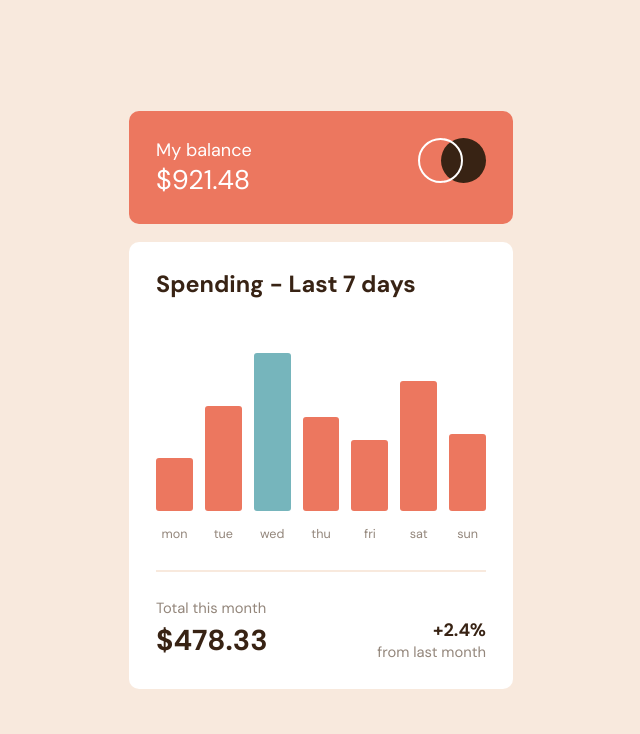
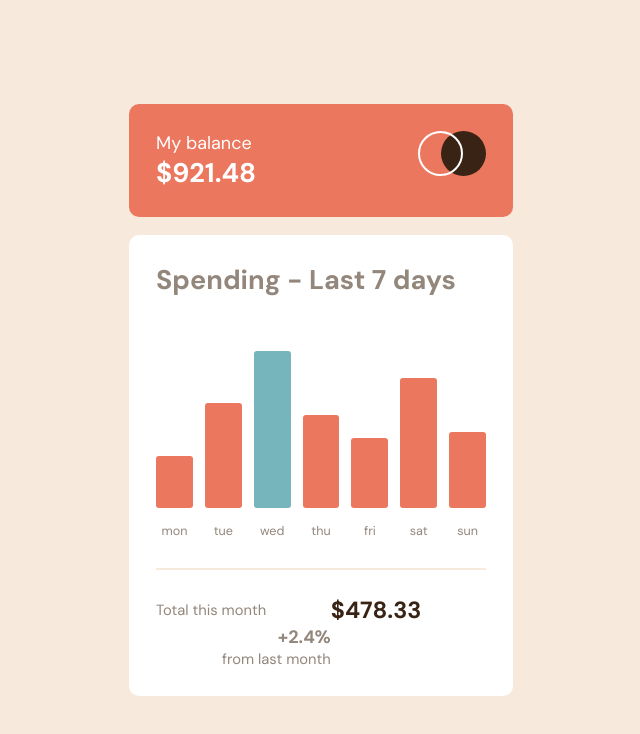
Before and after one commit to pooja201095/FrontendMentor, a plain HTML site: page expenses-chart-component-main/index.html in a window 1280 px wide. Shown: the whole page, without its empty margins (319-959 px from the left). Drawn offline with Linux system fonts and the light colour scheme.

Commit message:
Update style.css

```diff
--- a/expenses-chart-component-main/style.css
+++ b/expenses-chart-component-main/style.css
@@ -60,15 +60,15 @@ hr {
     font-size: 0.82rem;
 }
 
-.total-spend h1 {
+.total-spend h2 {
     grid-row: 2;
     font-size: 1.6rem;
     color: hsl(25, 47%, 15%);
 }
 
-h2 {
+h2,h1 {
     font-size: 1.5rem;
-    font-weight: 400;
+    font-weight: 700;
 }
 
 .percent {
@@ -78,8 +78,9 @@ h2 {
     align-items: flex-end;
 }
 
-.percent h6{
-    color: hsl(25, 47%, 15%);;
+.percent .value {
+    color: hsl(25, 47%, 15%);
+    font-weight: 700;
 }
 
 
@@ -88,7 +89,7 @@ h2 {
     flex-direction: column;
 }
 
-.spending h2 {
+.spending h1 {
     font-weight: 700;
     color: hsl(25, 47%, 15%);
     font-size: 1.3rem;
```
